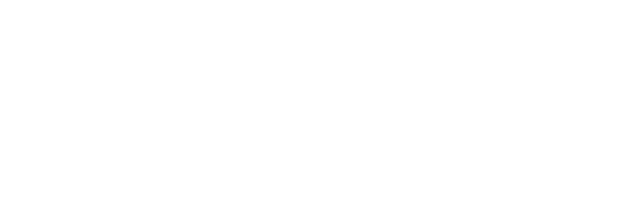
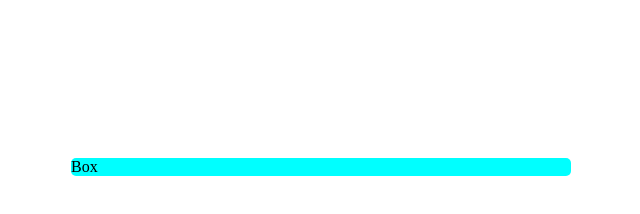
Before and after one commit to UnevenCoder/Etch-a-Sketch-Project, a plain HTML site: page index.html in a window 1280 px wide. Shown: the whole page, without its empty margins (327-967 px from the left). Drawn offline with Linux system fonts and the light colour scheme.

Commit message:
some work

```diff
--- a/index.html
+++ b/index.html
@@ -8,5 +8,6 @@
   </head>
   <body>
     <script src="script.js"></script>
+    <div id="container"></div>
   </body>
 </html>
--- a/script.js
+++ b/script.js
@@ -0,0 +1,9 @@
+document.addEventListener("DOMContentLoaded", Loaded);
+function generateCard(num) {
+    const container = document.querySelector('#container')
+    let number = 500/num+'px'
+    container.innerHTML += '<div width='+number+' height='+number+' class="box">Box</div>'
+}
+function Loaded() {
+    generateCard(10)
+}
--- a/style.css
+++ b/style.css
@@ -0,0 +1,20 @@
+*,
+*:before,
+*:after {
+  box-sizing: border-box;
+}
+body {
+  width: 100vw;
+  height: 100vh;
+  display: flex;
+  justify-content: center;
+  align-items: center;
+}
+.box {
+  border-radius: 5px;
+  background-color: aqua;
+}
+#container {
+  width: 500px;
+  height: 500px;
+}
```
